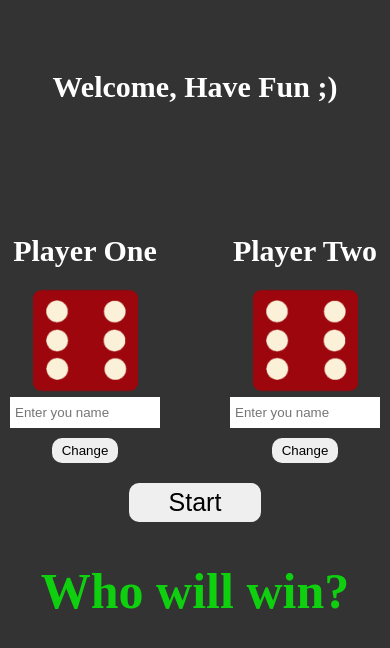
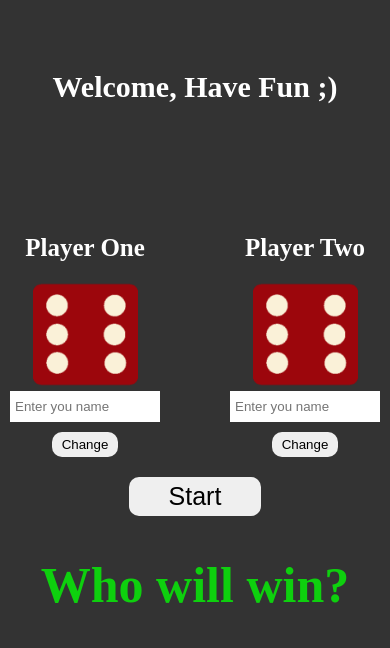
Before and after one commit to IlyassIh/Dice-Game, a plain HTML site: page index.html in a window 390 px wide. Drawn offline with Linux system fonts and the light colour scheme.

Commit message:
Update style.css

```diff
--- a/style.css
+++ b/style.css
@@ -83,4 +83,9 @@
         margin-top: 10px;
         margin-bottom: 40px;
     }
+
+    .card h3 {
+        font-size: 25px;
+    }
+
 }
```
